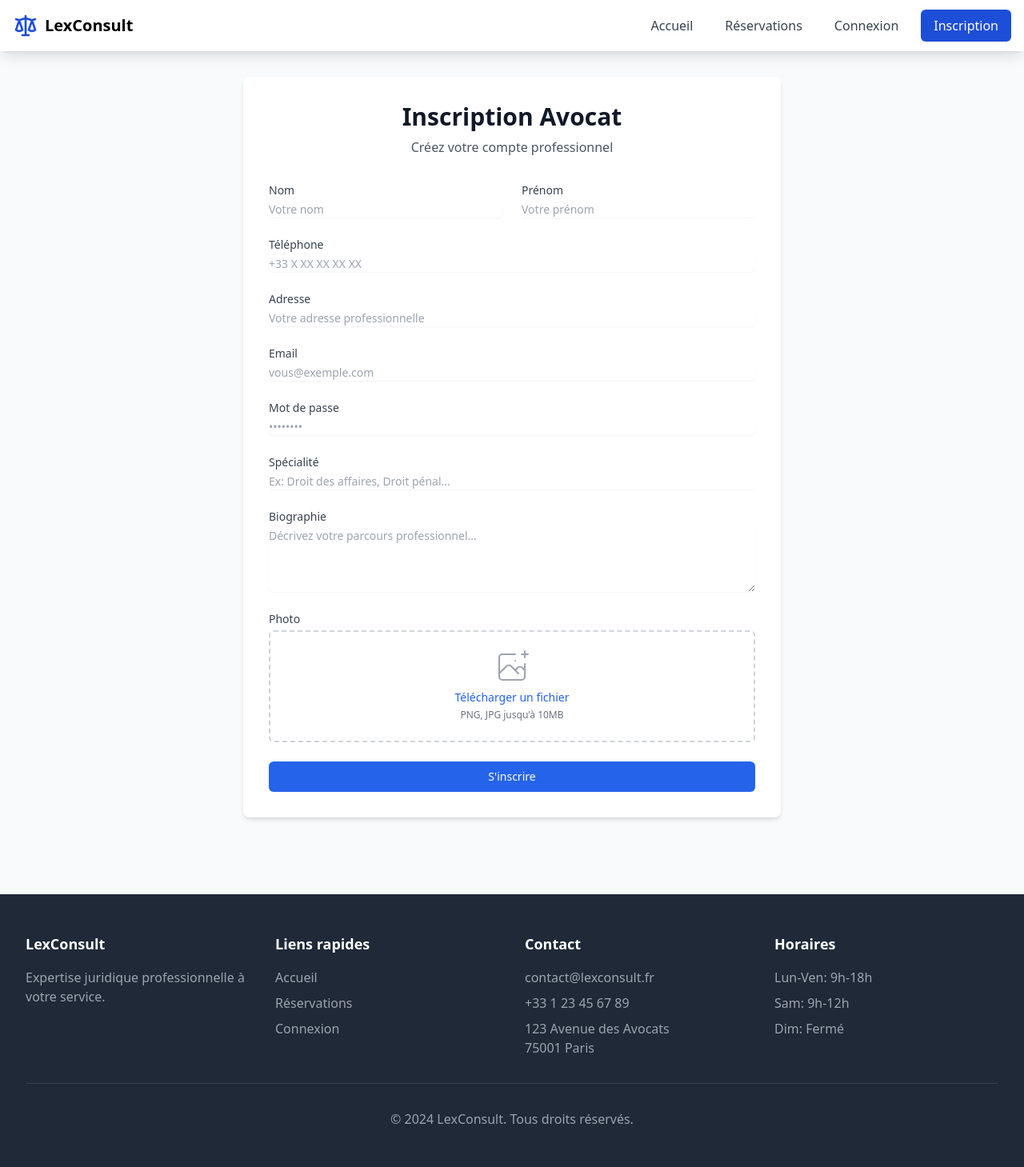
After one commit to OUSSAMAEDDERKAOUI/Plateforme-de-Reservation-de-Consultations-Juridiques, a PHP site: page /Plateforme-de-Reservation-de-Consultations-Juridiques/registeradmin.php in a window 1280 px wide. The commit adds this page. Shown: the whole page at 80% size. Run offline with PHP 8.4, Linux system fonts and the light colour scheme; some libraries are stand-ins or nearby versions.

Commit message:
L'ajout de page register pour admin et aussi pour le client .

```diff
--- a/src/admin.php
+++ b/src/admin.php
@@ -32,13 +32,11 @@
 
     <main class="flex-grow pt-16">
         <div class="max-w-7xl mx-auto px-4 sm:px-6 lg:px-8 py-12">
-            <!-- Dashboard Header -->
             <div class="mb-8">
                 <h1 class="text-3xl font-bold text-gray-900">Tableau de Bord</h1>
                 <p class="mt-2 text-gray-600">Bienvenue, Me. Jean Dupont</p>
             </div>
 
-            <!-- Statistiques -->
             <div class="grid grid-cols-1 md:grid-cols-2 lg:grid-cols-4 gap-6 mb-8">
                 <!-- Consultations du Jour -->
                 <div class="bg-white p-6 rounded-lg shadow-md">
--- /dev/null
+++ b/src/registeradmin.php
@@ -0,0 +1,201 @@
+<!DOCTYPE html>
+<html lang="fr">
+<head>
+    <meta charset="UTF-8">
+    <meta name="viewport" content="width=device-width, initial-scale=1.0">
+    <title>Inscription - LexConsult</title>
+    <script src="https://cdn.tailwindcss.com"></script>
+    <link rel="stylesheet" href="css/style.css">
+</head>
+<body class="min-h-screen flex flex-col bg-gray-50">
+    <!-- Navigation (même que index.html) -->
+    <nav class="bg-white shadow-lg fixed w-full z-50">
+    <div class="max-w-7xl mx-auto px-4">
+        <div class="flex justify-between h-16">
+            <div class="flex items-center">
+                <a href="index.html" class="flex items-center">
+                    <svg xmlns="http://www.w3.org/2000/svg" class="h-8 w-8 text-blue-700" fill="none" viewBox="0 0 24 24" stroke="currentColor">
+                        <path stroke-linecap="round" stroke-linejoin="round" stroke-width="2" d="M3 6l3 1m0 0l-3 9a5.002 5.002 0 006.001 0M6 7l3 9M6 7l6-2m6 2l3-1m-3 1l-3 9a5.002 5.002 0 006.001 0M18 7l3 9m-3-9l-6-2m0-2v2m0 16V5m0 16H9m3 0h3"/>
+                    </svg>
+                    <span class="ml-2 text-xl font-semibold">LexConsult</span>
+                </a>
+            </div>
+
+            <!-- Desktop Menu -->
+            <div class="hidden md:flex items-center space-x-4">
+                <a href="index.html" class="text-gray-700 hover:text-blue-700 px-3 py-2">Accueil</a>
+                <a href="reservations.html" class="text-gray-700 hover:text-blue-700 px-3 py-2">Réservations</a>
+                <a href="login.html" class="text-gray-700 hover:text-blue-700 px-3 py-2">Connexion</a>
+                <a href="register.html" class="bg-blue-700 text-white px-4 py-2 rounded-md hover:bg-blue-800">Inscription</a>
+            </div>
+
+            <!-- Mobile Menu Button -->
+            <div class="md:hidden flex items-center">
+                <button id="mobile-menu-button" class="text-gray-700 hover:text-blue-700">
+                    <svg class="h-6 w-6" fill="none" stroke="currentColor" viewBox="0 0 24 24">
+                        <path stroke-linecap="round" stroke-linejoin="round" stroke-width="2" d="M4 6h16M4 12h16M4 18h16"/>
+                    </svg>
+                </button>
+            </div>
+        </div>
+    </div>
+
+    <!-- Mobile Menu -->
+    <div id="mobile-menu" class="hidden md:hidden">
+        <div class="px-2 pt-2 pb-3 space-y-1">
+            <a href="index.html" class="block text-gray-700 hover:text-blue-700 px-3 py-2">Accueil</a>
+            <a href="reservations.html" class="block text-gray-700 hover:text-blue-700 px-3 py-2">Réservations</a>
+            <a href="login.html" class="block text-gray-700 hover:text-blue-700 px-3 py-2">Connexion</a>
+            <a href="register.html" class="block text-gray-700 hover:text-blue-700 px-3 py-2">Inscription</a>
+        </div>
+    </div>
+</nav>
+    <!-- ... Copier la navigation de index.html ... -->
+
+    <main class="my-12" >
+    <section class="min-h-screen py-12 px-4 sm:px-6 lg:px-8">
+    <div class="max-w-2xl mx-auto bg-white p-8 rounded-lg shadow-md">
+      <div class="text-center mb-8">
+        <h2 class="text-3xl font-bold text-gray-900">Inscription Avocat</h2>
+        <p class="mt-2 text-gray-600">Créez votre compte professionnel</p>
+      </div>
+
+      <form class="space-y-6">
+        <div class="grid grid-cols-1 gap-6 sm:grid-cols-2">
+          <!-- Nom -->
+          <div>
+            <label for="nom" class="block text-sm font-medium text-gray-700">Nom</label>
+            <input type="text" id="nom" name="nom" required
+              class="mt-1 block w-full rounded-md border-gray-300 shadow-sm focus:border-blue-500 focus:ring-blue-500 sm:text-sm"
+              placeholder="Votre nom">
+          </div>
+
+          <!-- Prénom -->
+          <div>
+            <label for="prenom" class="block text-sm font-medium text-gray-700">Prénom</label>
+            <input type="text" id="prenom" name="prenom" required
+              class="mt-1 block w-full rounded-md border-gray-300 shadow-sm focus:border-blue-500 focus:ring-blue-500 sm:text-sm"
+              placeholder="Votre prénom">
+          </div>
+        </div>
+
+        <!-- Téléphone -->
+        <div>
+          <label for="telephone" class="block text-sm font-medium text-gray-700">Téléphone</label>
+          <input type="tel" id="telephone" name="telephone" required
+            class="mt-1 block w-full rounded-md border-gray-300 shadow-sm focus:border-blue-500 focus:ring-blue-500 sm:text-sm"
+            placeholder="+33 X XX XX XX XX">
+        </div>
+
+        <!-- Adresse -->
+        <div>
+          <label for="adresse" class="block text-sm font-medium text-gray-700">Adresse</label>
+          <input type="text" id="adresse" name="adresse" required
+            class="mt-1 block w-full rounded-md border-gray-300 shadow-sm focus:border-blue-500 focus:ring-blue-500 sm:text-sm"
+            placeholder="Votre adresse professionnelle">
+        </div>
+
+        <!-- Email -->
+        <div>
+          <label for="email" class="block text-sm font-medium text-gray-700">Email</label>
+          <input type="email" id="email" name="email" required
+            class="mt-1 block w-full rounded-md border-gray-300 shadow-sm focus:border-blue-500 focus:ring-blue-500 sm:text-sm"
+            placeholder="vous@exemple.com">
+        </div>
+
+        <!-- Mot de passe -->
+        <div>
+          <label for="password" class="block text-sm font-medium text-gray-700">Mot de passe</label>
+          <input type="password" id="password" name="password" required
+            class="mt-1 block w-full rounded-md border-gray-300 shadow-sm focus:border-blue-500 focus:ring-blue-500 sm:text-sm"
+            placeholder="••••••••">
+        </div>
+
+        <!-- Spécialité -->
+        <div>
+          <label for="specialite" class="block text-sm font-medium text-gray-700">Spécialité</label>
+          <input type="text" id="specialite" name="specialite" required
+            class="mt-1 block w-full rounded-md border-gray-300 shadow-sm focus:border-blue-500 focus:ring-blue-500 sm:text-sm"
+            placeholder="Ex: Droit des affaires, Droit pénal...">
+        </div>
+
+        <!-- Biographie -->
+        <div>
+          <label for="biographie" class="block text-sm font-medium text-gray-700">Biographie</label>
+          <textarea id="biographie" name="biographie" rows="4" required
+            class="mt-1 block w-full rounded-md border-gray-300 shadow-sm focus:border-blue-500 focus:ring-blue-500 sm:text-sm"
+            placeholder="Décrivez votre parcours professionnel..."></textarea>
+        </div>
+
+        <!-- Photo -->
+        <div>
+          <label class="block text-sm font-medium text-gray-700">Photo</label>
+          <div class="mt-1 flex justify-center px-6 pt-5 pb-6 border-2 border-gray-300 border-dashed rounded-md">
+            <div class="space-y-1 text-center">
+              <svg class="mx-auto h-12 w-12 text-gray-400" stroke="currentColor" fill="none" viewBox="0 0 48 48">
+                <path d="M28 8H12a4 4 0 00-4 4v20m32-12v8m0 0v8a4 4 0 01-4 4H12a4 4 0 01-4-4v-4m32-4l-3.172-3.172a4 4 0 00-5.656 0L28 28M8 32l9.172-9.172a4 4 0 015.656 0L28 28m0 0l4 4m4-24h8m-4-4v8m-12 4h.02" stroke-width="2" stroke-linecap="round" stroke-linejoin="round" />
+              </svg>
+              <div class="flex text-sm text-gray-600">
+                <label for="photo" class="relative cursor-pointer bg-white rounded-md font-medium text-blue-600 hover:text-blue-500 focus-within:outline-none focus-within:ring-2 focus-within:ring-offset-2 focus-within:ring-blue-500">
+                  <span>Télécharger un fichier</span>
+                  <input id="photo" name="photo" type="file" class="sr-only" accept="image/*" required>
+                </label>
+              </div>
+              <p class="text-xs text-gray-500">PNG, JPG jusqu'à 10MB</p>
+            </div>
+          </div>
+        </div>
+
+        <div>
+          <button type="submit"
+            class="w-full flex justify-center py-2 px-4 border border-transparent rounded-md shadow-sm text-sm font-medium text-white bg-blue-600 hover:bg-blue-700 focus:outline-none focus:ring-2 focus:ring-offset-2 focus:ring-blue-500">
+            S'inscrire
+          </button>
+        </div>
+      </form>
+    </div>
+    </section>
+    </main>
+
+    <!-- Footer (même que index.html) -->
+    <footer class="bg-gray-800 text-white">
+        <div class="max-w-7xl mx-auto py-12 px-4 sm:px-6 lg:px-8">
+            <div class="grid grid-cols-1 md:grid-cols-4 gap-8">
+                <div>
+                    <h3 class="text-lg font-semibold mb-4">LexConsult</h3>
+                    <p class="text-gray-400">Expertise juridique professionnelle à votre service.</p>
+                </div>
+                <div>
+                    <h3 class="text-lg font-semibold mb-4">Liens rapides</h3>
+                    <ul class="space-y-2">
+                        <li><a href="index.html" class="text-gray-400 hover:text-white">Accueil</a></li>
+                        <li><a href="reservations.html" class="text-gray-400 hover:text-white">Réservations</a></li>
+                        <li><a href="login.html" class="text-gray-400 hover:text-white">Connexion</a></li>
+                    </ul>
+                </div>
+                <div>
+                    <h3 class="text-lg font-semibold mb-4">Contact</h3>
+                    <ul class="space-y-2 text-gray-400">
+                        <li>contact@lexconsult.fr</li>
+                        <li>+33 1 23 45 67 89</li>
+                        <li>123 Avenue des Avocats<br>75001 Paris</li>
+                    </ul>
+                </div>
+                <div>
+                    <h3 class="text-lg font-semibold mb-4">Horaires</h3>
+                    <ul class="space-y-2 text-gray-400">
+                        <li>Lun-Ven: 9h-18h</li>
+                        <li>Sam: 9h-12h</li>
+                        <li>Dim: Fermé</li>
+                    </ul>
+                </div>
+            </div>
+            <div class="mt-8 pt-8 border-t border-gray-700 text-center text-gray-400">
+                <p>&copy; 2024 LexConsult. Tous droits réservés.</p>
+            </div>
+        </div>
+    </footer>
+
+    <!-- ... Copier le footer de index.html ... -->
+</body>
+</html>
```
Also changed, not shown: src/js/script.js (added, +21 -0 lines), src/register.php (added, +91 -0 lines), src/registerclient.php (added, +124 -0 lines), src/reservation.php (+22 -20 lines).
